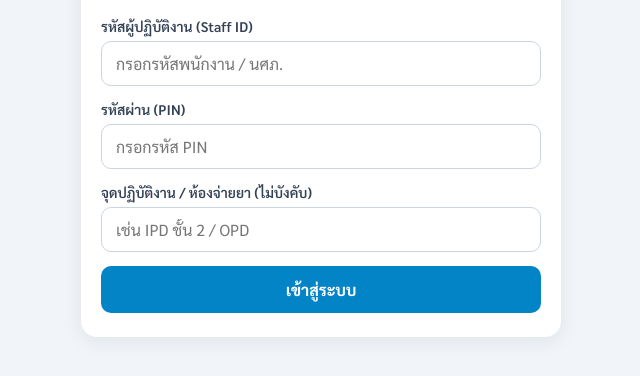
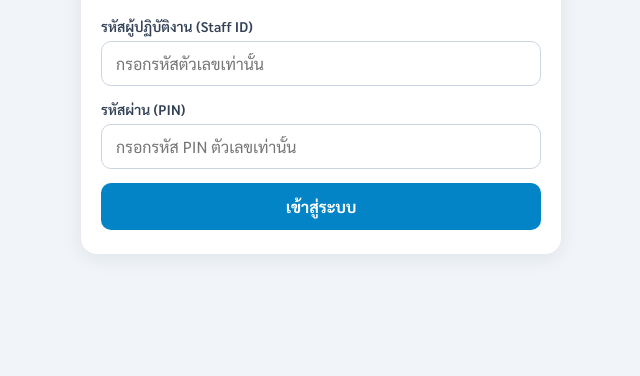
Before and after one commit to Wafcaldose/PSU-LASA-checker, a plain HTML site: page index.html in a window 1280 px wide. Shown: the part 120-496 px from the top of the page, without its empty margins (319-959 px from the left). Drawn offline with nearby package versions, Linux system fonts and the light colour scheme.

Commit message:
Update index.html

```diff
--- a/index.html
+++ b/index.html
@@ -521,15 +521,11 @@
       <form id="loginForm">
         <div class="form-group">
           <label for="staffIdInput">รหัสผู้ปฏิบัติงาน (Staff ID)</label>
-          <input type="text" id="staffIdInput" placeholder="กรอกรหัสพนักงาน / นศภ." required autocomplete="off" />
+          <input type="text" id="staffIdInput" inputmode="numeric" pattern="[0-9]*" oninput="this.value = this.value.replace(/[^0-9]/g, '')" placeholder="กรอกรหัสตัวเลขเท่านั้น" required autocomplete="off" />
         </div>
         <div class="form-group">
           <label for="pinInput">รหัสผ่าน (PIN)</label>
-          <input type="password" id="pinInput" inputmode="numeric" placeholder="กรอกรหัส PIN" required />
-        </div>
-        <div class="form-group">
-          <label for="deptInput">จุดปฏิบัติงาน / ห้องจ่ายยา (ไม่บังคับ)</label>
-          <input type="text" id="deptInput" placeholder="เช่น IPD ชั้น 2 / OPD" />
+          <input type="password" id="pinInput" inputmode="numeric" pattern="[0-9]*" oninput="this.value = this.value.replace(/[^0-9]/g, '')" placeholder="กรอกรหัส PIN ตัวเลขเท่านั้น" required />
         </div>
         <button type="submit" id="loginBtn" class="btn-primary">เข้าสู่ระบบ</button>
         <div id="loginError" class="error-msg"></div>
@@ -680,7 +676,7 @@
       e.preventDefault();
       const staffId = document.getElementById('staffIdInput').value.trim();
       const pin = document.getElementById('pinInput').value.trim();
-      const dept = document.getElementById('deptInput').value.trim() || "-";
+      const dept = "-";
       const btn = document.getElementById('loginBtn');
       const errBox = document.getElementById('loginError');
 
```
